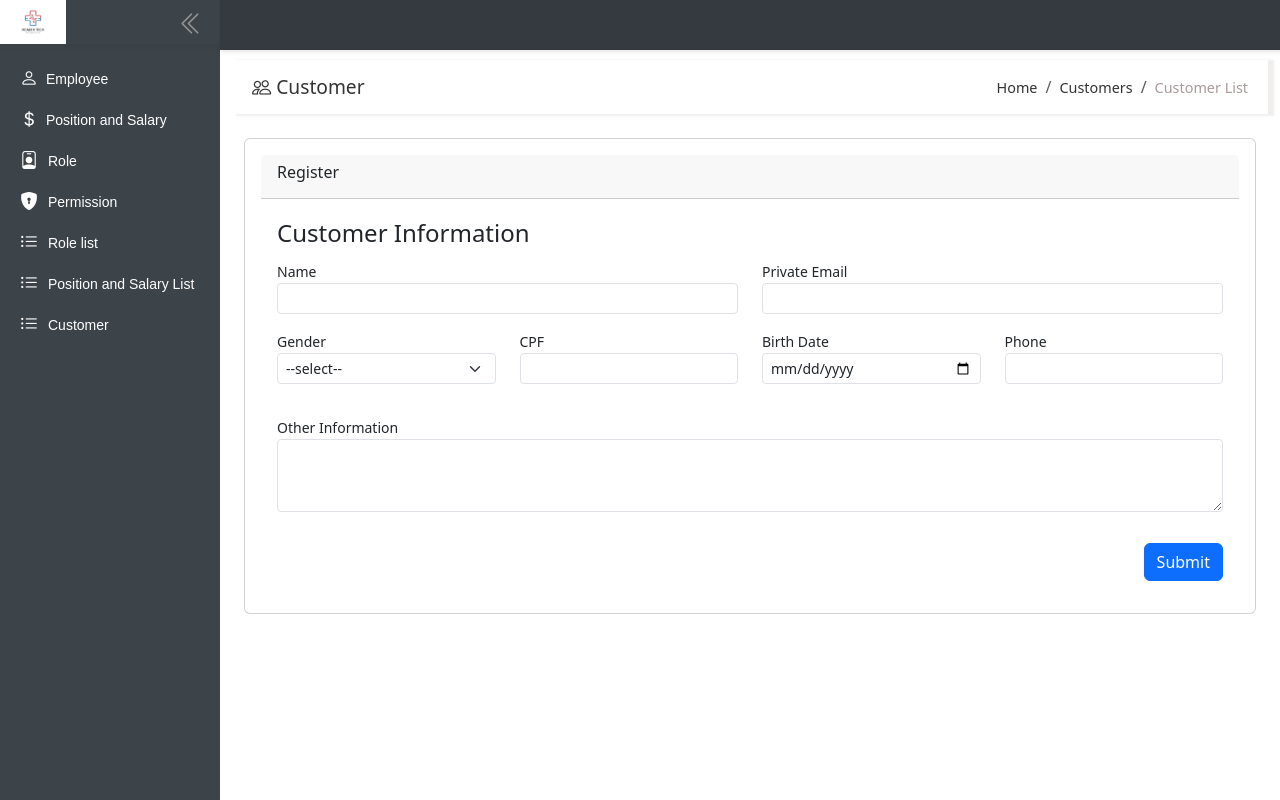
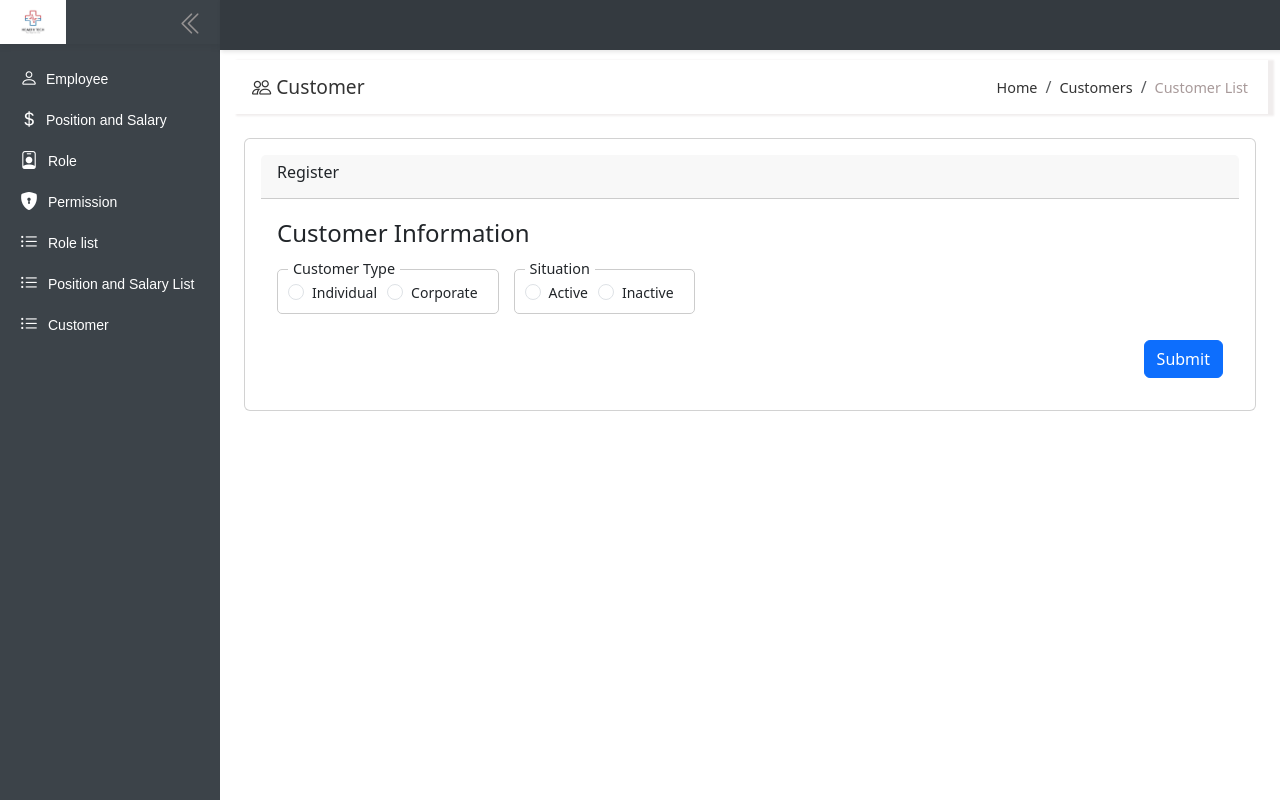
Before and after one commit to gomes007/customercareFrontend, a Next.js app: page /admin/customerRegister in a window 1280 px wide. Built offline with nearby package versions, Linux system fonts and the light colour scheme.

Commit message:
chore: Add customer styles for registration form

```diff
--- a/src/pages/_app.js
+++ b/src/pages/_app.js
@@ -15,6 +15,7 @@ import '../styles/NavTitle.style.css';
 import '../styles/Pagination.style.css';
 import '../styles/PositionSalary.style.css';
 import '../styles/RoleList.style.css';
+import '../styles/Customer.style.css';
 
 
 
--- a/src/pages/admin/customerRegister.js
+++ b/src/pages/admin/customerRegister.js
@@ -65,8 +65,52 @@ const CustomerRegister = () => {
         ]}
       />
       <RegisterCard>
+        <legend>Customer Information</legend>
+        <div className="d-flex">
+          <div className="radio-format">
+            <div className="legend">Customer Type</div>
+            {["Individual", "Corporate"].map((type) => (
+              <div key={type} className="form-check form-check-inline">
+                <input
+                  className="form-check-input"
+                  type="radio"
+                  name="customerType"
+                  id={`flexRadioDefault${type}`}
+                  value={type}
+                  checked={customer.customerType === type}
+                  onChange={handleChange}
+                />
+                <label className="form-check-label form-label small" htmlFor={`flexRadioDefault${type}`}>
+                  {type}
+                </label>
+              </div>
+            ))}
+          </div>
 
-        <legend>Customer Information</legend>
+          <div className="radio-format">
+            <div className="legend">Situation</div>
+            {["Active", "Inactive"].map((type) => (
+              <div key={type} className="form-check form-check-inline">
+                <input
+                  className="form-check-input"
+                  type="radio"
+                  name="situation"
+                  id={`flexRadioDefault${type}`}
+                  value={type}
+                  checked={customer.situation === type}
+                  onChange={handleChange}
+                />
+                <label className="form-check-label form-label small" htmlFor={`flexRadioDefault${type}`}>
+                  {type}
+                </label>
+              </div>
+            ))}
+          </div>
+        </div>
+
+
+        {customer.customerType === 'Individual' && (
+          <>
             <div className="row mt-2">
               <div className="col-md-6">
                 <FieldForm
@@ -127,6 +171,58 @@ const CustomerRegister = () => {
                   onChange={handleChange}
                 />
               </div>
+            </div>
+          </>
+        )}
+
+        {customer.customerType === 'Corporate' && (
+          <>
+            <div className="col-md-6">
+              <FieldForm
+                label="Trade Name"
+                type="text"
+                name="tradeName"
+                value={customer.tradeName}
+                onChange={handleChange}
+              />
+            </div>
+            <div className="col-md-3">
+              <FieldForm
+                label="CNPJ"
+                type="text"
+                name="cnpj"
+                value={customer.cnpj}
+                onChange={handleChange}
+              />
+            </div>
+            <div className="col-md-3">
+              <FieldForm
+                label="Contract Number"
+                type="text"
+                name="contractNumber"
+                value={customer.contractNumber}
+                onChange={handleChange}
+              />
+            </div>
+            <div className="col-md-3">
+              <FieldForm
+                label="Contract Date"
+                type="date"
+                name="contractDate"
+                value={customer.contractDate}
+                onChange={handleChange}
+              />
+            </div>
+            <div className="col-md-6">
+              <FieldForm
+                label="Corporate Email"
+                type="text"
+                name="corporateEmail"
+                value={customer.corporateEmail}
+                onChange={handleChange}
+              />
+            </div>
+
             <div className="col-md-12 mt-3">
               <FieldForm
                 label="Other Information"
@@ -137,10 +233,11 @@ const CustomerRegister = () => {
                 onChange={handleChange}
               />
             </div>
-        </div>
+          </>
+        )}
       </RegisterCard>
-
     </>
   );
-};
+}
+
 export default CustomerRegister;
--- /dev/null
+++ b/src/styles/Customer.style.css
@@ -0,0 +1,26 @@
+.radio-format {
+    border: 1px solid #ccc;
+    padding: 10px 10px 0 10px;
+    border-radius: 5px;
+    margin: 10px 0;
+    display: inline-block;
+    position: relative;
+  }
+
+  .radio-format .legend {
+    position: absolute;
+    top: -12px;
+    left: 10px;
+    background: white;
+    padding: 0 5px;
+    font-size: 0.9rem;
+  }
+
+  .radio-format .form-check-inline {
+    margin-right: 10px;
+  }
+
+
+  .d-flex .radio-format {
+    margin-right: 15px;
+  }
```
Lines whose indentation alone changed are shown as unchanged.
